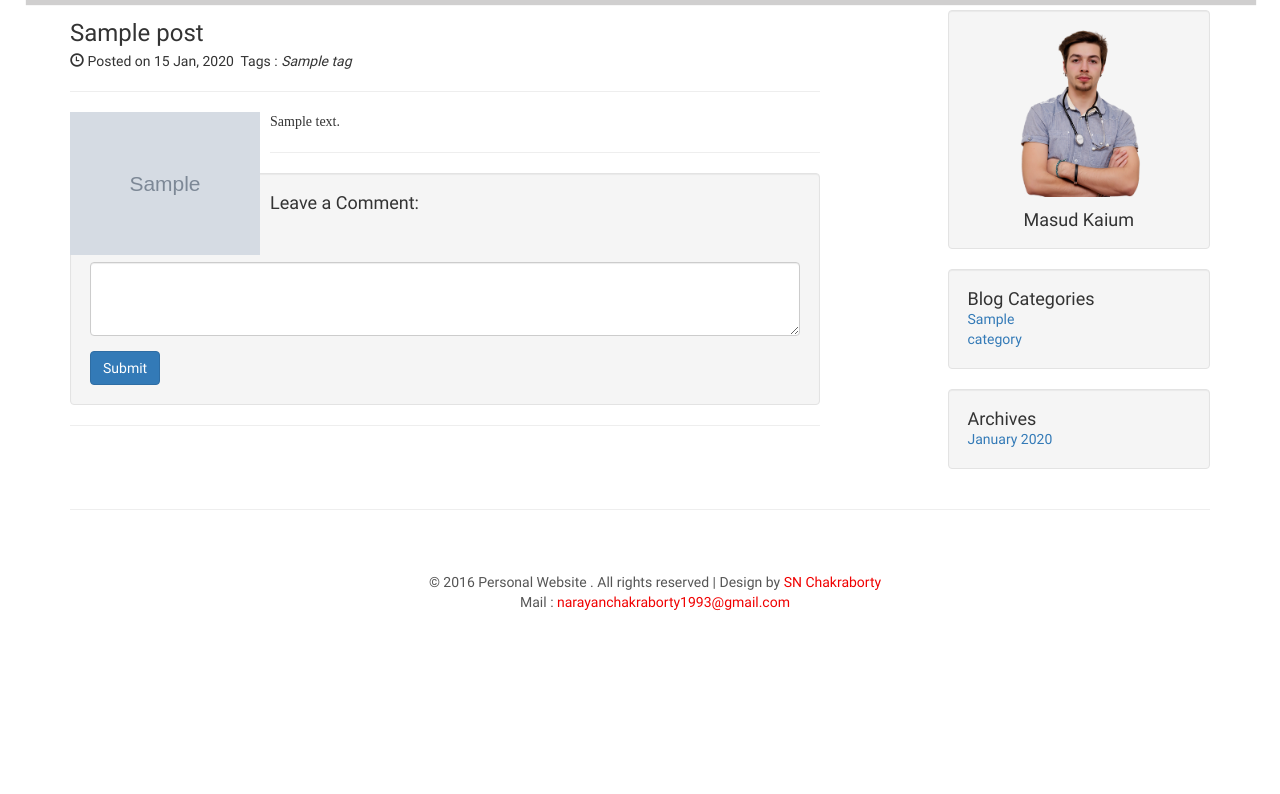
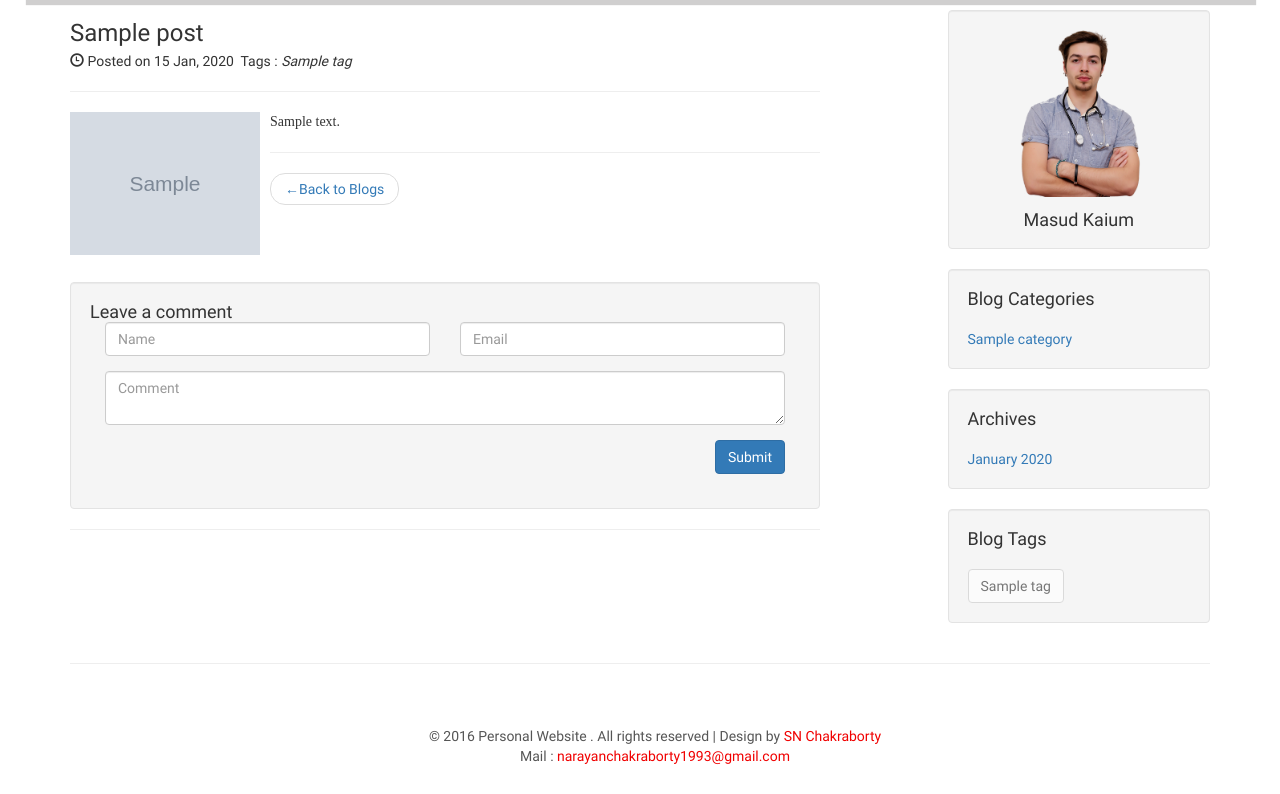
Before and after one commit to NarayanChakraborty/p_site, a PHP site: page /blog2.php?id=1 in a window 1280 px wide. Shown: the part 179-973 px from the top of the page. Before the commit the page ends 790 px from the top, so only its background shows below. Run offline with PHP 8.4, Linux system fonts and the light colour scheme; tables that the repository leaves empty or names only in its code hold one stand-in row (values such as "Sample post"); grey boxes marked "Sample" are stand-in pictures.

Commit message:
Blog_sidebar developed

```diff
--- a/blog2.php
+++ b/blog2.php
@@ -99,19 +99,40 @@ $id=$_REQUEST['id'];
 
 				</div>
 				<!--- Blog Post--->
+ <ul class="pager">
+    <li class="previous"><a href="blog.php">←Back to Blogs</a></li>
+</ul>
 
                 <!-- Blog Comments -->
 
                 <!-- Comments Form -->
-                <div class="well">
-                    <h4>Leave a Comment:</h4>
-                    <form role="form">
-                        <div class="form-group">
-                            <textarea class="form-control" rows="3"></textarea>
-                        </div>
-                        <button type="submit" class="btn btn-primary">Submit</button>
-                    </form>
-                </div>
+   <div class="well">
+
+    <h4>Leave a comment</h4>
+
+    <form role="form" class="clearfix">
+
+        <div class="col-md-6 form-group">
+            <label class="sr-only" for="name">Name</label>
+            <input type="text" class="form-control" id="name" placeholder="Name">
+        </div>
+
+        <div class="col-md-6 form-group">
+            <label class="sr-only" for="email">Email</label>
+            <input type="email" class="form-control" id="email" placeholder="Email">
+        </div>
+
+        <div class="col-md-12 form-group">
+            <label class="sr-only" for="email">Comment</label>
+            <textarea class="form-control" id="comment" placeholder="Comment"></textarea>
+        </div>
+
+        <div class="col-md-12 form-group text-right">
+            <button type="submit" class="btn btn-primary">Submit</button>
+        </div>
+
+    </form>
+</div>
 
                 <hr>
 
--- a/blog_sidebar.php
+++ b/blog_sidebar.php
@@ -1,8 +1,8 @@
  <!-- Blog Categories Well -->
                 <div class="well">
-                    <h4>Blog Categories</h4>
+                    <h4>Blog Categories</h4><br>
                     <div class="row">
-                        <div class="col-lg-6">
+                        <div class="col-md-12 col-xs-6">
                             <ul class="list-unstyled">
 
 						     <?php
@@ -29,7 +29,8 @@
                 </div>
 
                 <div class="well">
-                    <h4>Archives</h4>
+
+                    <h4>Archives</h4><br>
 							<?php
 				     $j=0;
 					 $statement=$db->prepare("select distinct(post_date) from tbl_post order by post_date desc");
@@ -51,7 +52,7 @@
 					 ?>
 
                     <div class="row">
-                        <div class="col-md-6">
+                        <div class="col-md-12 col-xs-6">
                             <ul class="list-unstyled">
                               		    <?php
 					for($j=0;$j<$final_arr_date_count;$j++)
@@ -86,5 +87,33 @@
                     </div>
                     <!-- /.row -->
                 </div>
+				<div class="well">
+                    <h4>Blog Tags</h4><br>
+                    <div class="row">
+                        <div class="col-lg-12 col-xs-6">
+                            <ul class="list-unstyled">
+
+						     <?php
+
+							 $statement1=$db->prepare("select * from tbl_tag");
+							 $statement1->execute();
+							 $result1=$statement1->fetchALl();
+							 foreach($result1 as $row1)
+							 {
+								 ?>
+								 <a href="" class="btn btn-default disabled"><?php echo $row1['tag_name']; ?></a>
+
+
+								 <?php
+							 }
+
+							 ?>
+
+                            </ul>
+                        </div>
+
+                    </div>
+                    <!-- /.row -->
+                </div>
 
             </div>
--- a/contact.php
+++ b/contact.php
@@ -4,8 +4,8 @@
 			<h3 class="title1">Contact With Me</h3>
 			<div class="contact-info">
 				<div class="col-md-8 contact-grids">
-					<h5>Gnissimos voluptatum deleniti atque corrupti quos dolores et quas molestias excepturi</h5>
-					<p>Landitiis praesentium eos et accusamus et iusto odio dignissimos ducimus qui blanditiis praesentium voluptatum deleniti atque corrupti quos dolores et quas molestias excepturi sint occaecat atque corrupti quos dolores et quas molestias excepturi sint occaecat officia deserunt mollitia laborum et dolorum </p>
+					<h5>Do you have any question? Please use the below contact form and send a message. I'll reply you as quick as possible.</h5>
+
 					<div class="contact-form">
 						<h3 class="title1">Drop Us a Line</h3>
 						<form>
```
Also changed, not shown: n.php (added, +118 -0 lines).
